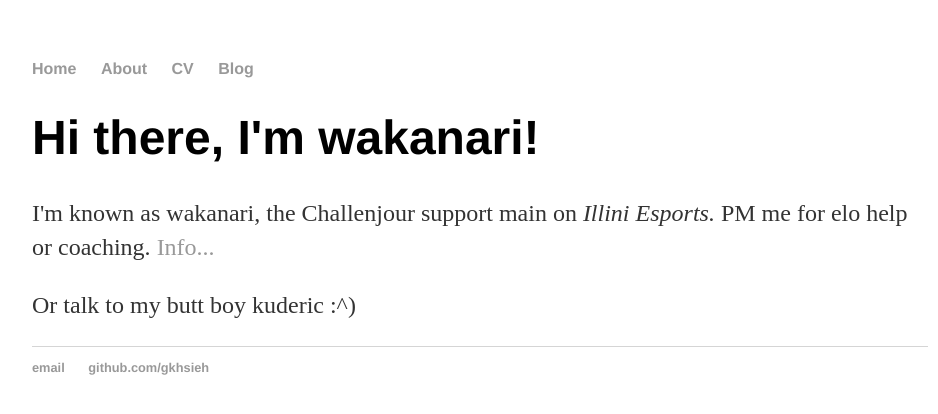
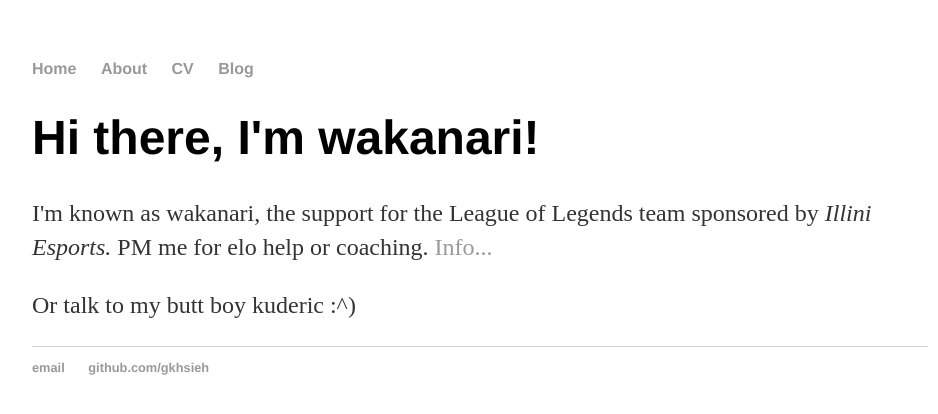
Before and after one commit to gkhsieh/gkhsieh.github.io, a Jekyll site: the page built from index.html, in a window 1280 px wide. Shown: the top 414 px of the page, without its empty margins (160-1098 px from the left). Built offline with Jekyll 4.4.1, drawn with Linux system fonts in a browser that asks for light colours.

Commit message:
Update index.html

```diff
--- a/index.html
+++ b/index.html
@@ -4,6 +4,6 @@ title: wakanari, League of Legends Savant
 ---
 <div class="blurb">
 	<h1>Hi there, I'm wakanari!</h1>
-	<p>I'm known as wakanari, the Challenjour support main on <em>Illini Esports.</em> PM me for elo help or coaching. <a href="/about">Info...</a></p>
+	<p>I'm known as wakanari, the support for the League of Legends team sponsored by <em>Illini Esports.</em> PM me for elo help or coaching. <a href="/about">Info...</a></p>
 	<p>Or talk to my butt boy kuderic :^)</p>
 </div><!-- /.blurb -->
```
